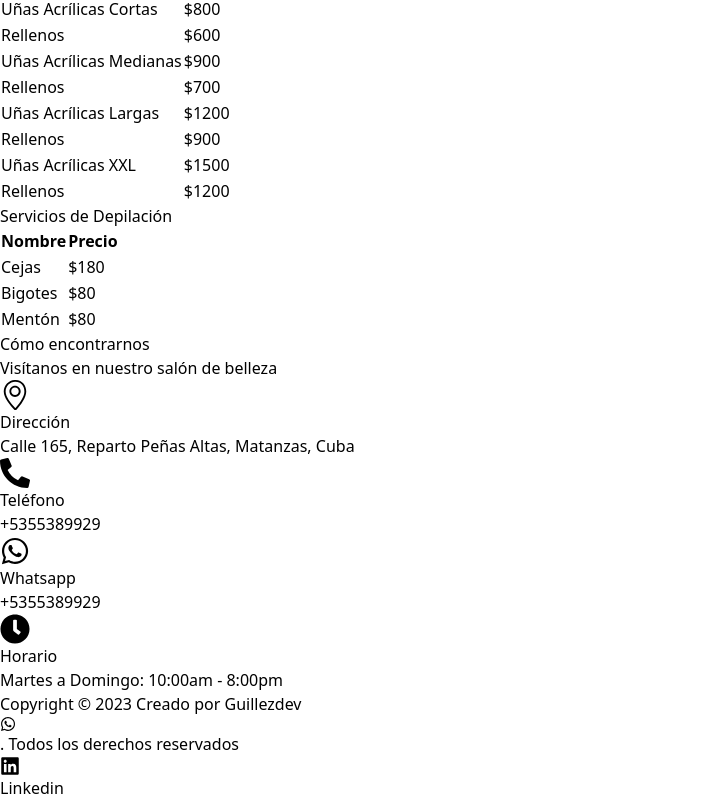
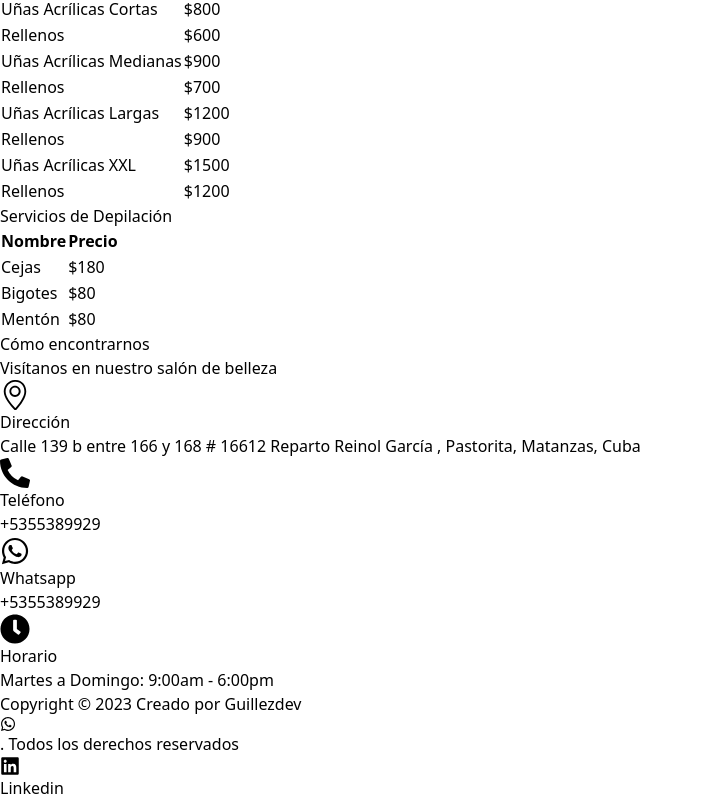
Before and after one commit to guillezdev/Salon-de-Belleza-Danet, a React (Vite) app: page / in a window 1280 px wide. Shown: the part 2429-3229 px from the top of the page, without its empty margins (0-703 px from the left). Built offline with nearby package versions, Linux system fonts and the light colour scheme.

Commit message:
update contact section

```diff
--- a/src/components/Home.jsx
+++ b/src/components/Home.jsx
@@ -60,7 +60,7 @@ function Home() {
                     Dirección
                   </dt>
                   <dd className='mt-2 text-base text-gray-500'>
-                    Calle 165, Reparto Peñas Altas, Matanzas, Cuba
+                  Calle 139 b entre 166 y 168 # 16612  Reparto Reinol García , Pastorita, Matanzas, Cuba
                   </dd>
                 </div>
               </div>
@@ -101,7 +101,7 @@ function Home() {
                     Horario
                   </dt>
                   <dd className='mt-2 text-base text-gray-500'>
-                    Martes a Domingo: 10:00am - 8:00pm
+                    Martes a Domingo: 9:00am - 6:00pm
                   </dd>
                 </div>
               </div>
```
